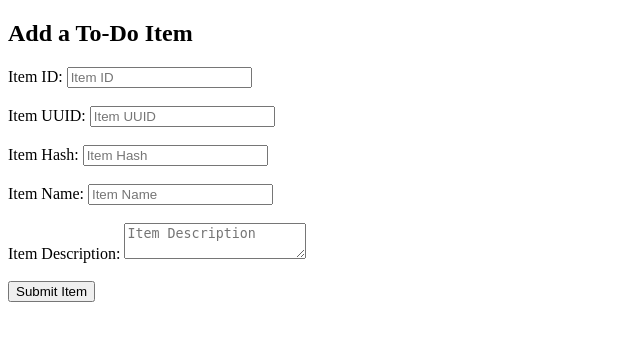
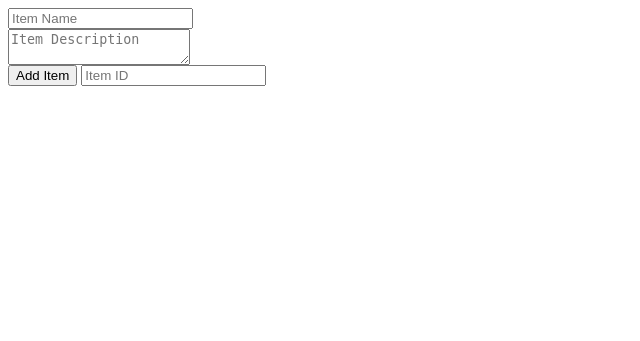
Before and after one commit to SH2705/flask-todo, a Flask app: template templates/todo.html in a window 1280 px wide. Shown: the top 341 px of the page, without its empty margins (0-640 px from the left). Run offline with Flask 3, Linux system fonts and the light colour scheme; the template is opened without the code that fills it, so the values that code supplies are empty.

Commit message:
Added Item ID field

```diff
--- a/templates/todo.html
+++ b/templates/todo.html
@@ -1,30 +1,6 @@
-<!DOCTYPE html>
-<html>
-<head>
-  <title>Add To-Do Item</title>
-</head>
-<body>
-  <h2>Add a To-Do Item</h2>
-
-  <form action="/submittodoitem" method="POST">
-
-    <label>Item ID:</label>
-    <input type="text" name="itemID" placeholder="Item ID" required><br><br>
-
-    <label>Item UUID:</label>
-    <input type="text" name="itemUUID" placeholder="Item UUID"><br><br>
-
-    <label>Item Hash:</label>
-    <input type="text" name="itemHash" placeholder="Item Hash"><br><br>
-
-    <label>Item Name:</label>
-    <input type="text" name="itemName" placeholder="Item Name" required><br><br>
-
-    <label>Item Description:</label>
-    <textarea name="itemDescription" placeholder="Item Description"></textarea><br><br>
-
-    <button type="submit">Submit Item</button>
-
-  </form>
-</body>
-</html>
+<form action="/submittodoitem" method="POST">
+  <input type="text" name="itemName" placeholder="Item Name" required><br>
+  <textarea name="itemDescription" placeholder="Item Description"></textarea><br>
+  <button type="submit">Add Item</button>
+  <input type="text" name="itemID" placeholder="Item ID">
+</form>
```
